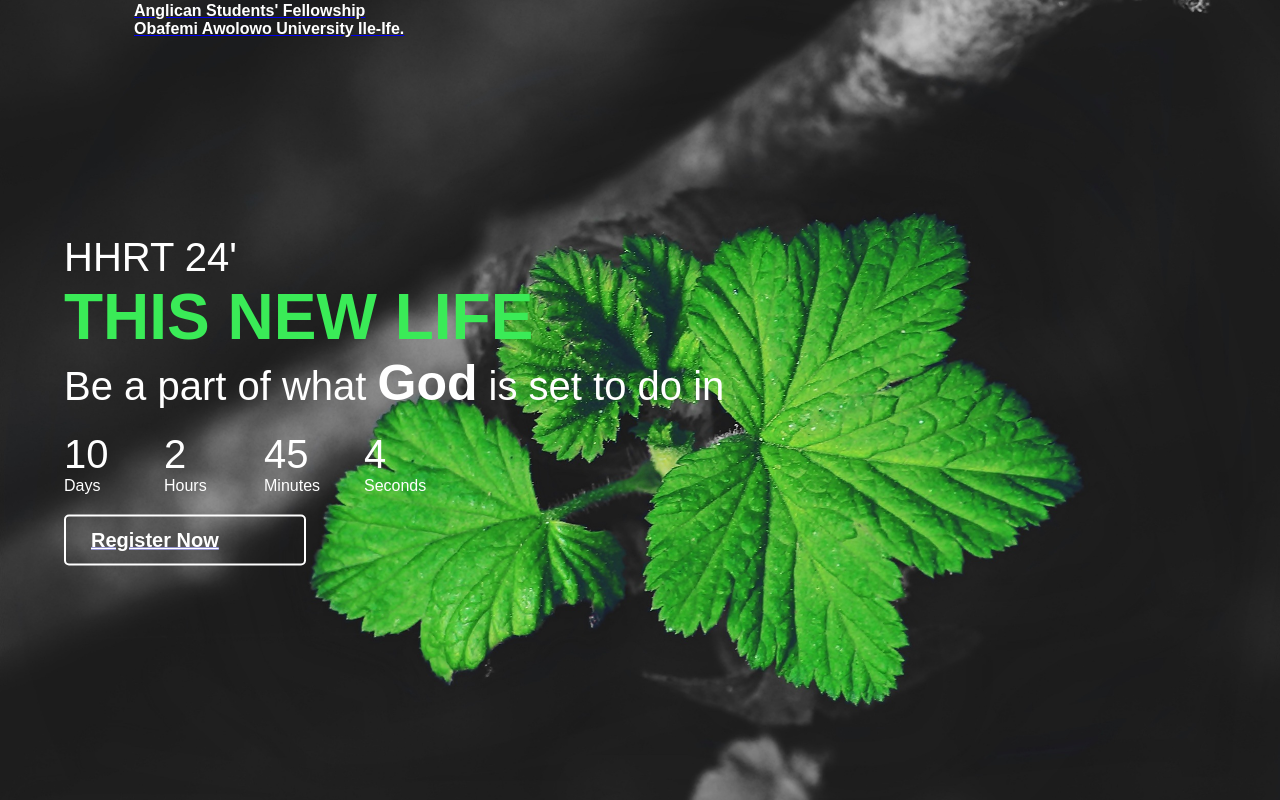
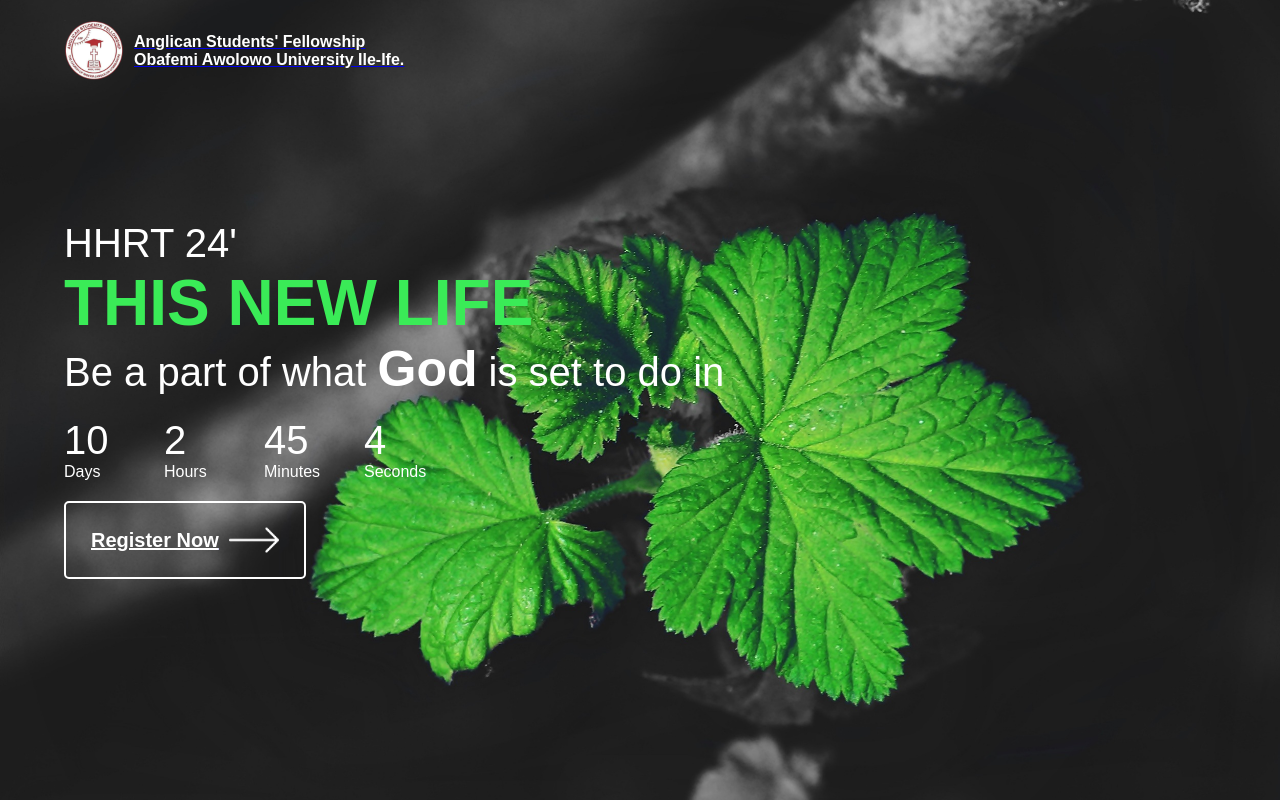
Before and after one commit to LordAEJ/HHRT24, a plain HTML site: page index.html in a window 1280 px wide. Drawn offline with Linux system fonts and the light colour scheme; files whose address does not match are found by name.

Commit message:
Update index.html

```diff
--- a/index.html
+++ b/index.html
@@ -14,7 +14,7 @@
     <div class="container">
         <a href="index.html">
             <div class="logo-container">
-                <img src="images/ASF Logo.png" alt="" class="logo">
+                <img src="ASF Logo.png" alt="" class="logo">
                 <p class="logo-text"><strong>Anglican Students' Fellowship<br>Obafemi Awolowo University Ile-Ife.</strong>
                 </p>
             </div>
@@ -44,7 +44,7 @@
                 </div>
             </div>
         <a href="https://forms.gle/4i2fg8Hd68SYQU3C9">
-            <button type="button" class="register">Register Now <img src="images/newarrow.png" alt=""></button>
+            <button type="button" class="register">Register Now <img src="newarrow.png" alt=""></button>
         </a>
 
 
```
